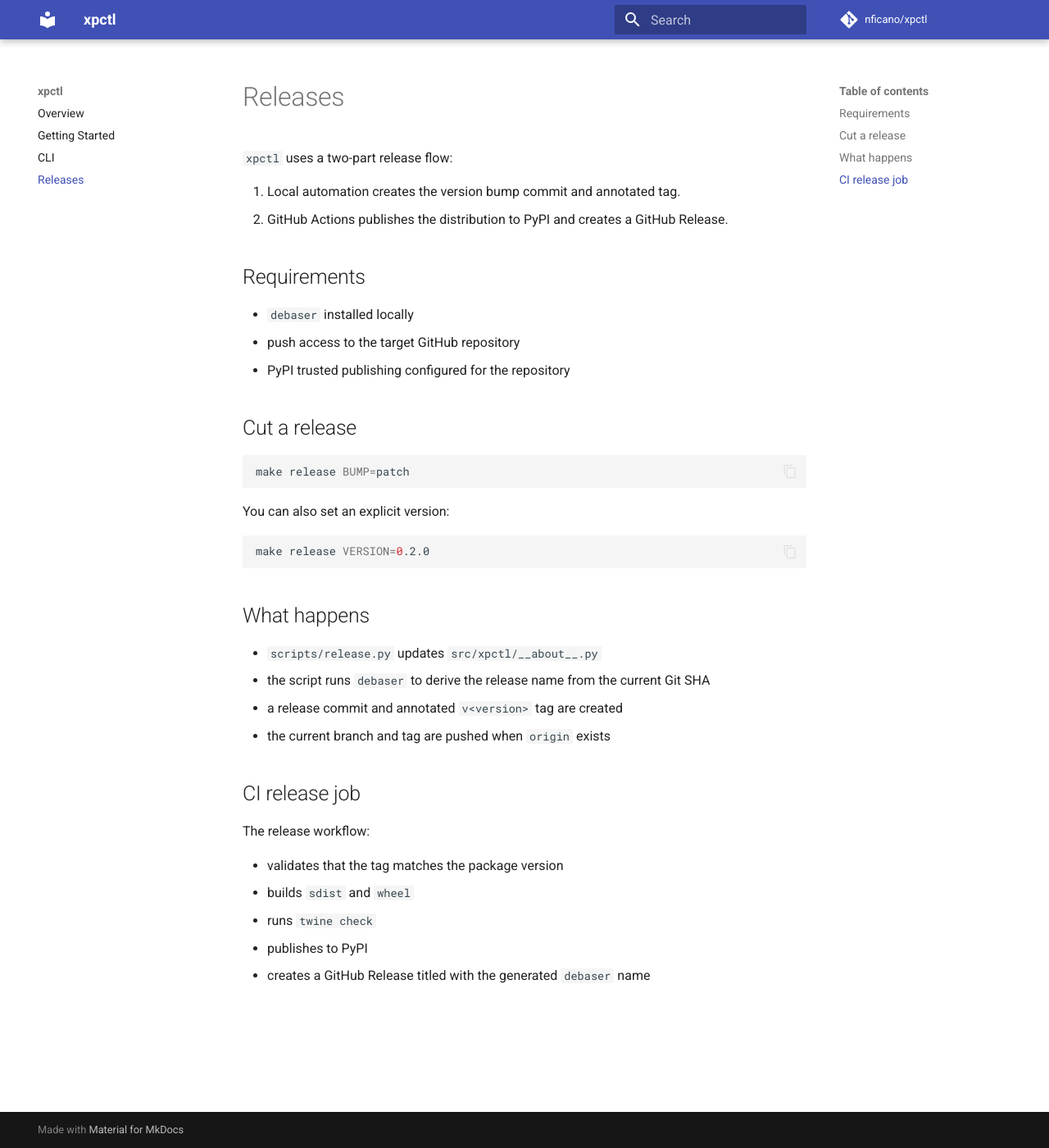
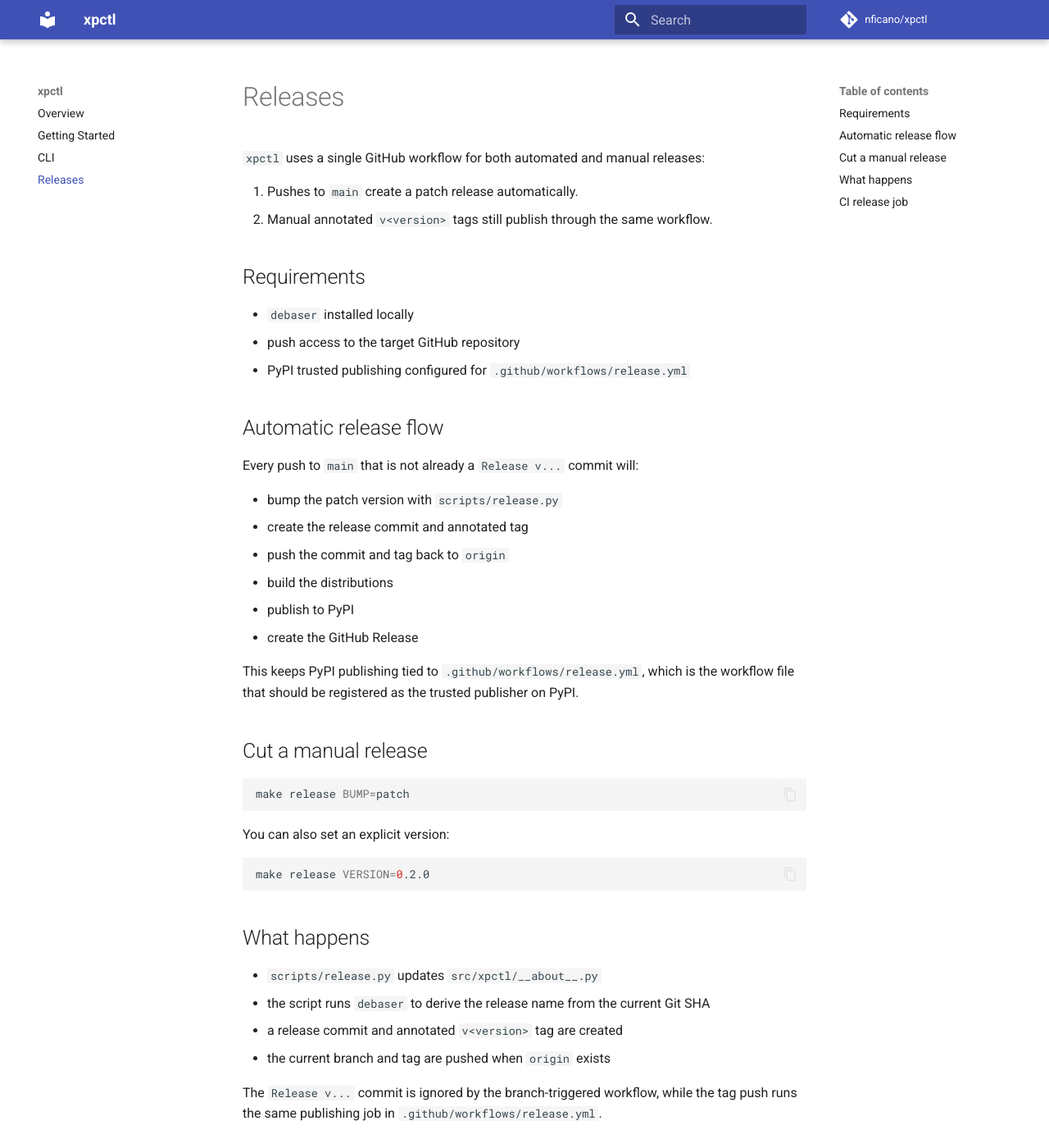
Before and after one commit to nficano/xpctl, an MkDocs documentation site: the page built from docs/releasing.md, in a window 1280 px wide and 1400 px high. Shown: the whole window at 82% size. Built offline with MkDocs 1.6.1 and Material for MkDocs 9.7.7, drawn with Linux system fonts in a browser that asks for light colours; comment, search, counter and statistics services are not loaded; some of the changed text lies outside the part shown.

Commit message:
Refactor release automation and update documentation
- Consolidated release automation into a single GitHub Actions workflow in `release.yml`, replacing the previous `auto-release.yml`.
- Enhanced the release process to automatically create patch releases on pushes to `main`, while still supporting manual annotated tags.
- Updated documentation in `README.md` and `releasing.md` to reflect the new release flow and clarify the requirements for PyPI trusted publishing.
- Improved the release metadata handling to ensure accurate tagging and naming conventions for releases.

````diff
--- a/docs/releasing.md
+++ b/docs/releasing.md
@@ -1,17 +1,31 @@
 # Releases
 
-`xpctl` uses a two-part release flow:
+`xpctl` uses a single GitHub workflow for both automated and manual releases:
 
-1. Local automation creates the version bump commit and annotated tag.
-2. GitHub Actions publishes the distribution to PyPI and creates a GitHub Release.
+1. Pushes to `main` create a patch release automatically.
+2. Manual annotated `v<version>` tags still publish through the same workflow.
 
 ## Requirements
 
 - `debaser` installed locally
 - push access to the target GitHub repository
-- PyPI trusted publishing configured for the repository
+- PyPI trusted publishing configured for `.github/workflows/release.yml`
 
-## Cut a release
+## Automatic release flow
+
+Every push to `main` that is not already a `Release v...` commit will:
+
+- bump the patch version with `scripts/release.py`
+- create the release commit and annotated tag
+- push the commit and tag back to `origin`
+- build the distributions
+- publish to PyPI
+- create the GitHub Release
+
+This keeps PyPI publishing tied to `.github/workflows/release.yml`, which is the
+workflow file that should be registered as the trusted publisher on PyPI.
+
+## Cut a manual release
 
 ```bash
 make release BUMP=patch
@@ -30,10 +44,14 @@ make release VERSION=0.2.0
 - a release commit and annotated `v<version>` tag are created
 - the current branch and tag are pushed when `origin` exists
 
+The `Release v...` commit is ignored by the branch-triggered workflow, while the
+tag push runs the same publishing job in `.github/workflows/release.yml`.
+
 ## CI release job
 
 The release workflow:
 
+- runs from `.github/workflows/release.yml`
 - validates that the tag matches the package version
 - builds `sdist` and `wheel`
 - runs `twine check`
````
Also changed, not shown: README.md (+10 -5 lines), 2 other files.
